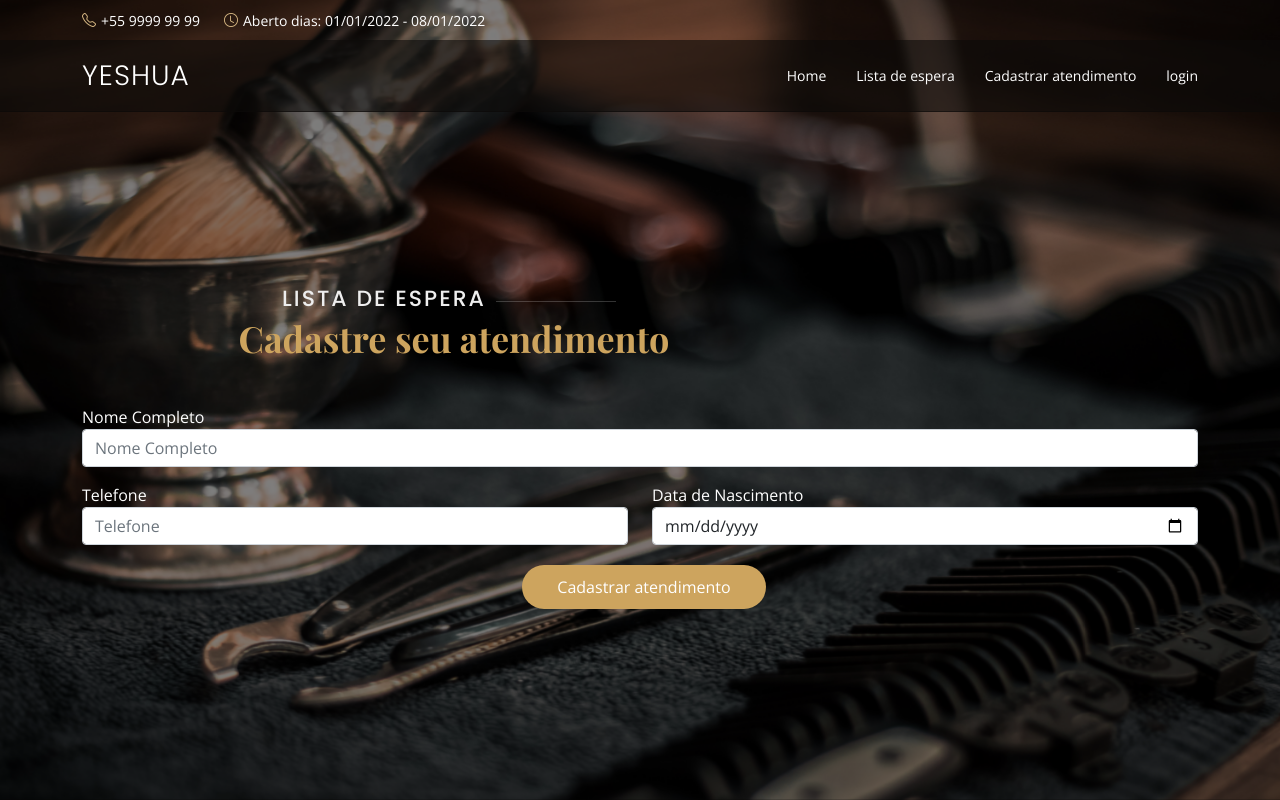
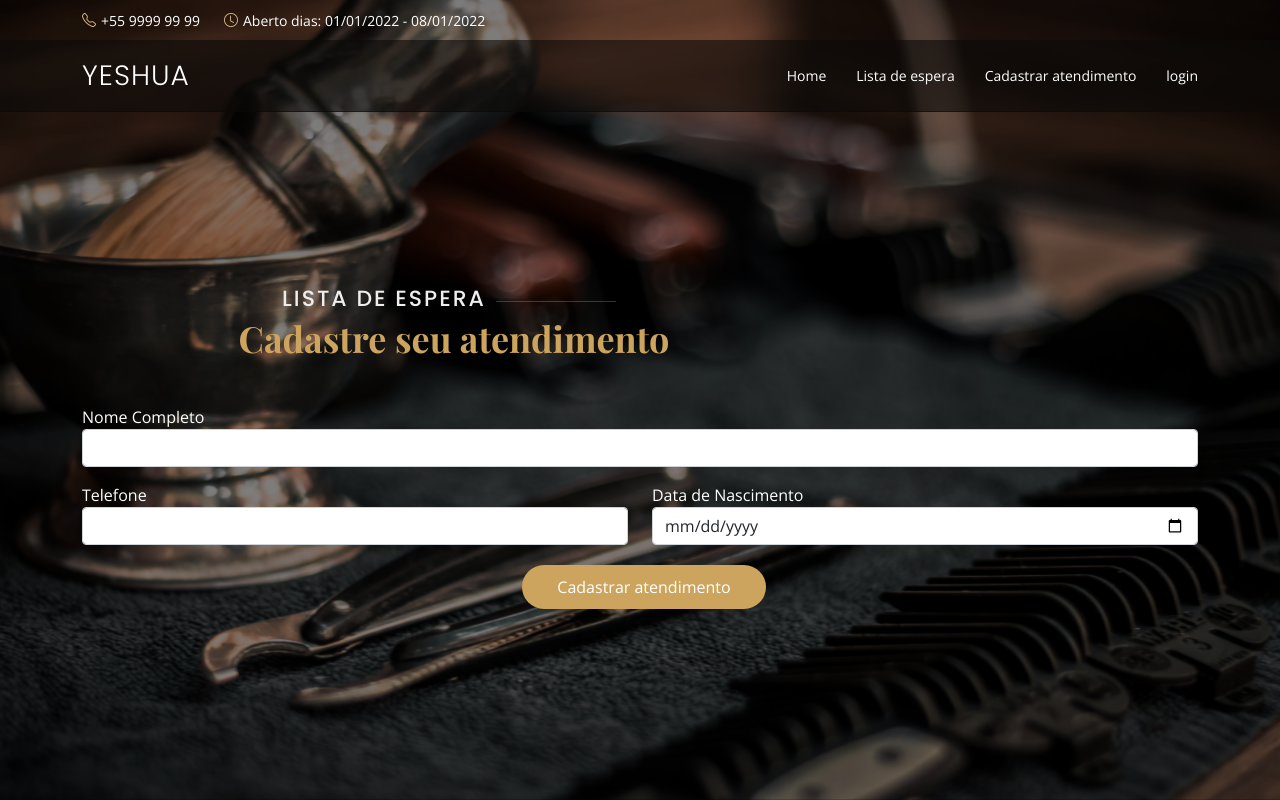
Before and after one commit to GabrielMBoeira/yeshua, a PHP site: page /create.php in a window 1280 px wide. Run offline with PHP 8.4, Linux system fonts and the light colour scheme; some web fonts are replaced.

Commit message:
ajuste labels

```diff
--- a/create.php
+++ b/create.php
@@ -26,17 +26,17 @@ require_once('templates/header.php');
                <div class="row">
                   <div class="col-md-12 form-group d-flex flex-column justify-content-start align-items-start">
                      <label for="name">Nome Completo</label>
-                     <input type="text" name="name" class="form-control" id="name" placeholder="Nome Completo" required>
+                     <input type="text" name="name" class="form-control" id="name" required>
                   </div>
                </div>
                <div class="row mt-3">
                   <div class="col-md-6 form-group d-flex flex-column justify-content-start align-items-start">
                      <label for="phone">Telefone</label>
-                     <input type="text" name="phone" class="form-control" id="phone" placeholder="Telefone" required>
+                     <input type="text" name="phone" class="form-control" id="phone" required>
                   </div>
                   <div class="col-md-6 form-group date_nasc d-flex flex-column justify-content-start align-items-start">
                      <label for="birth">Data de Nascimento</label>
-                     <input type="date" class="form-control" name="birth" id="birth" placeholder="Data de nascimento" required>
+                     <input type="date" class="form-control" name="birth" id="birth" required>
                   </div>
                </div>
                <div class="my-3"></div>
```
